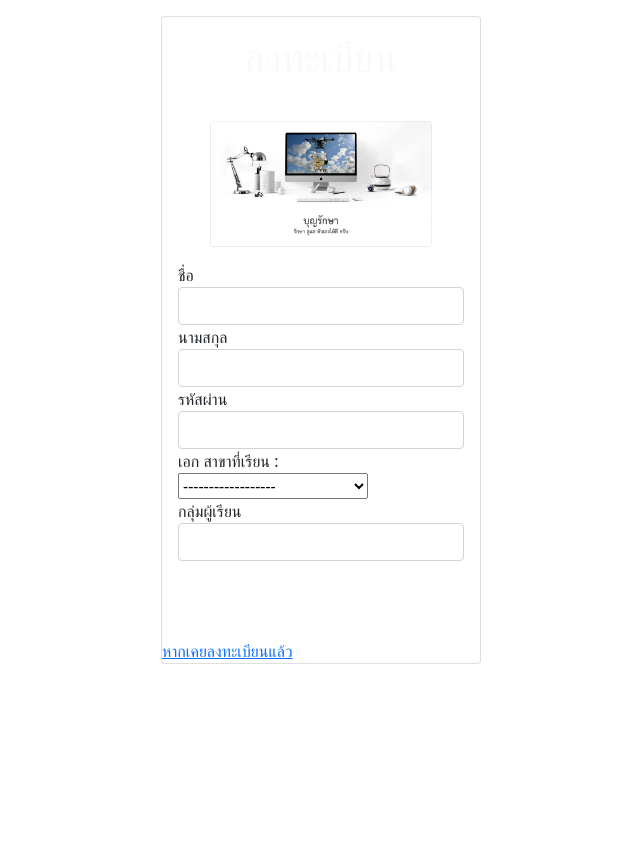
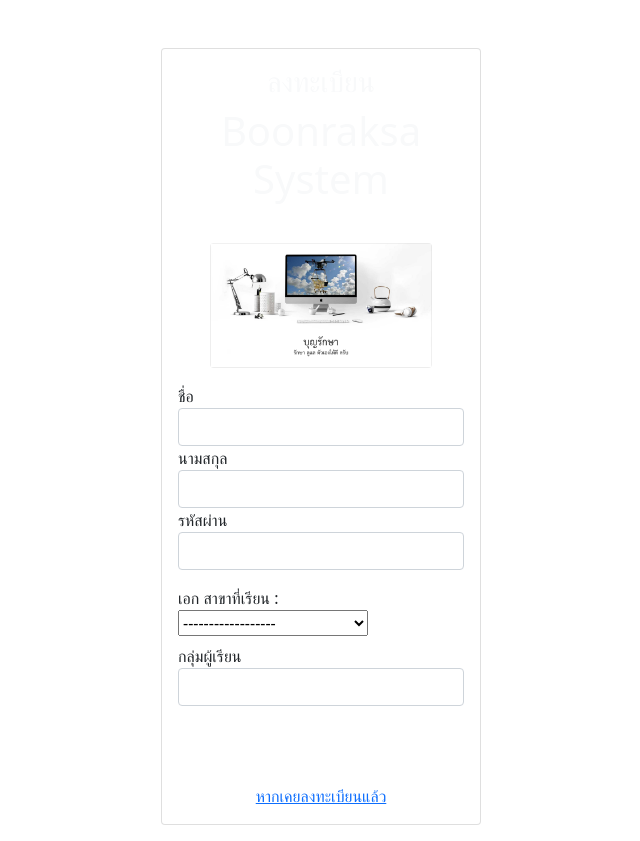
Before and after one commit to Kamonphet/project-AJC, a PHP site: page /auth/register.php in a window 1280 px wide. Shown: the whole page, without its empty margins (319-959 px from the left). Before the commit the page ends 664 px from the top, so only its background shows below. Run offline with PHP 8.4, Linux system fonts and the light colour scheme.

Commit message:
Add files via upload

```diff
--- a/auth/checklogin.php
+++ b/auth/checklogin.php
@@ -1,3 +1,4 @@
+<script src="../js/jquery-3.6.0.min.js"></script>
 <?php require $_SERVER['DOCUMENT_ROOT']."/project-ajc/vendor/autoload.php";
 
 use App\Model\user;
@@ -7,7 +8,7 @@ $user_obj= new user;
 $result=$user_obj->checkuser($_POST);
 
 if ($result) {
-    header("location: /project-ajc/index/mainpage.php");
+    header("location: /project-ajc/index/mainpage.php?msg=sussess");
 }else{
     header("location: login.php?msg=error");
 }
--- a/auth/register.php
+++ b/auth/register.php
@@ -8,11 +8,12 @@
     <link href="../css/bootstrap.min.css" rel="stylesheet" integrity="sha384-1BmE4kWBq78iYhFldvKuhfTAU6auU8tT94WrHftjDbrCEXSU1oBoqyl2QvZ6jIW3" crossorigin="anonymous">
     <link href="../css/colors_bt5.css" rel="stylesheet">
 </head>
-<body class="  d-flex justify-content-center align-items-center mt-3 mb-3" >
+<body class="  d-flex justify-content-center align-items-center mt-5 mb-3 bd-purple-100" >
 
-        <div class="card" style="width: 25%;">
+        <div class="card btn-bd-light" style="width: 25%;">
             <div class="card-head bd-indigo-400 rounded-top p-3">
-                <h1 class="text-center text-light">ลงทะเบียน</h1>
+                <h3 class="text-center text-light">ลงทะเบียน</h3>
+                <h1 class="text-center text-light">Boonraksa System</h1>
             </div>
             <div class="class-body rounded-bottom">
                 <div class="">
@@ -31,7 +32,7 @@
                     <label for="name">รหัสผ่าน</label>
                     <input type="password" name="password" id="password" class="form-control" required>
                 </div>
-                    <div class="form-group">
+                    <div class="form-group mt-3 mb-2">
                         <label">เอก สาขาที่เรียน :
                             <select name="major" id="major">
                                 <option value="">------------------</option>
@@ -49,9 +50,13 @@
                         <label for="name">กลุ่มผู้เรียน</label>
                         <input type="text" name="grouplearn" id="grouplearn" class="form-control" required>
                     </div><br>
-                    <button type="submit" class="btn bd-indigo-400 rounded-pill text-white">ลงทะเบียน</button>
+                    <div class="d-grid">
+                        <button type="submit" class="btn bd-indigo-400 rounded-pill text-white">ลงทะเบียน</button>
+                    </div>
                 </form>
-                <a href="login.php">หากเคยลงทะเบียนแล้ว</a>
+                <div class="text-center mb-3">
+                    <a href="login.php">หากเคยลงทะเบียนแล้ว</a>
+                </div>
             </div>
         </div>
 </body>
```
Also changed, not shown: auth/login.php (+14 -13 lines).
